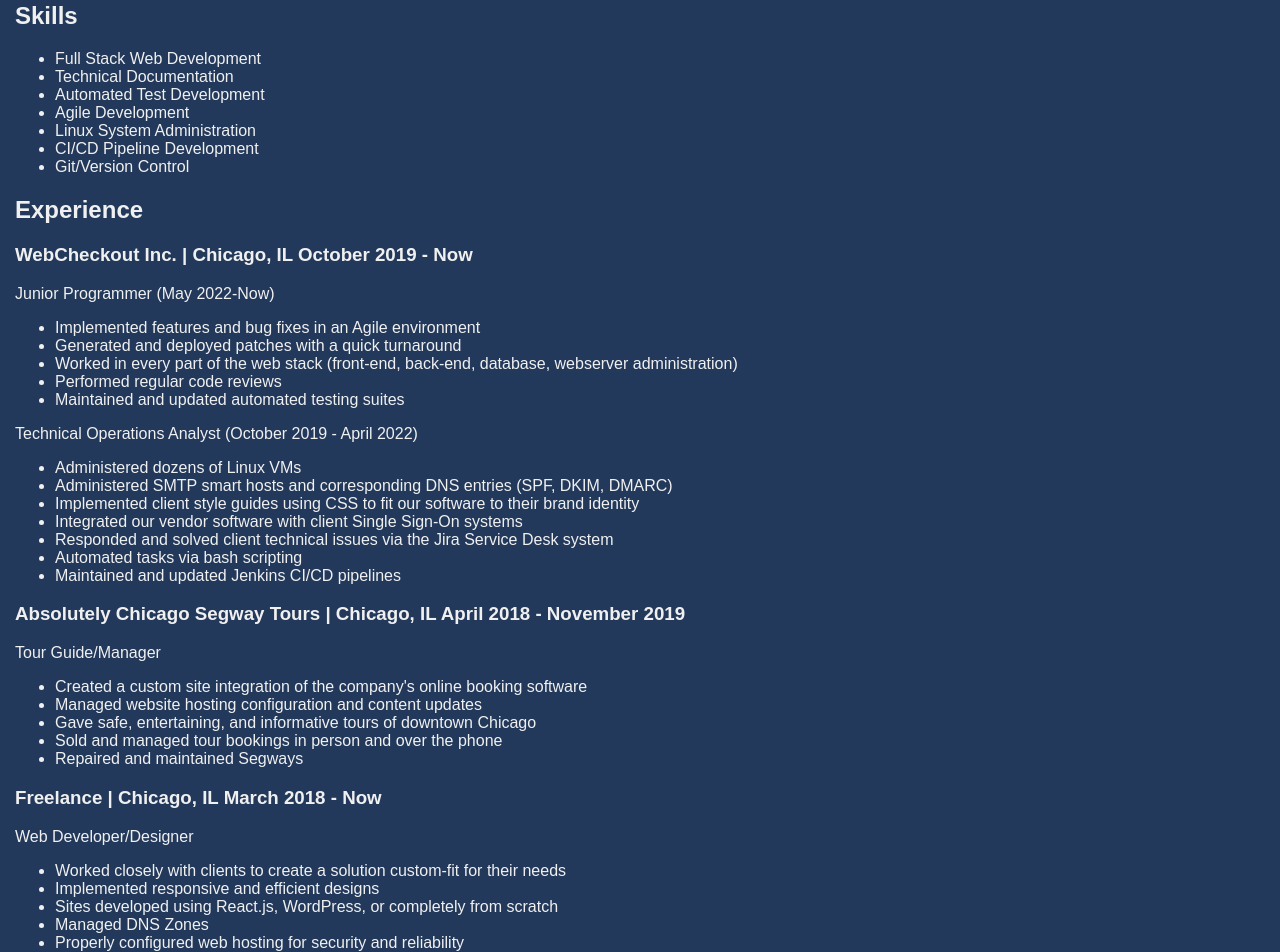
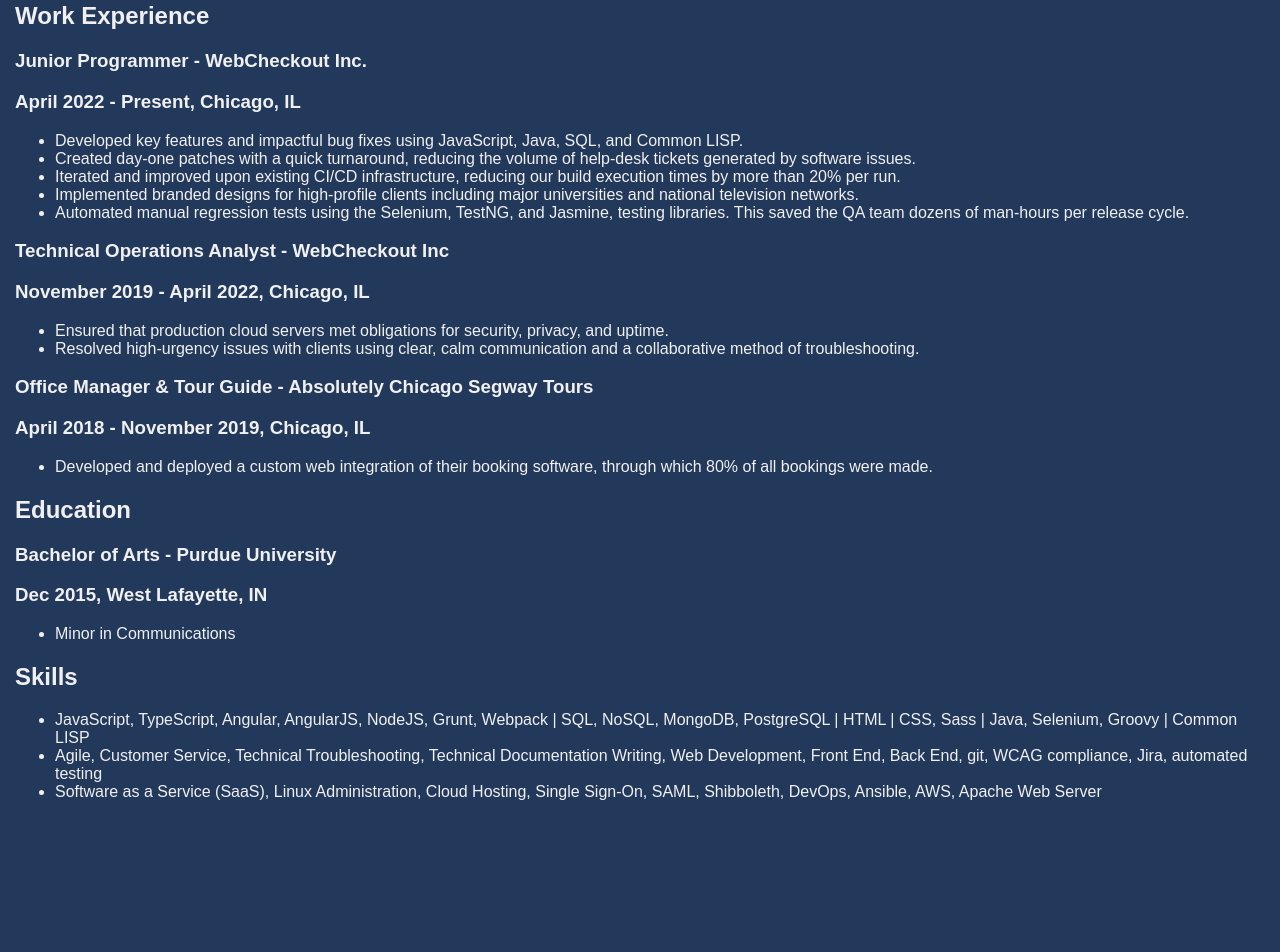
Before and after one commit to FunHaver/personal-site, an Angular app: page /resume in a window 1280 px wide. Shown: the part 140-1092 px from the top of the page. After the commit the page ends 957 px from the top, so only its background shows below. Built offline with nearby package versions, Linux system fonts and the light colour scheme.

Commit message:
Update resume info

```diff
--- a/angular.json
+++ b/angular.json
@@ -26,7 +26,6 @@
             "tsConfig": "tsconfig.app.json",
             "inlineStyleLanguage": "scss",
             "assets": [
-              "src/favicon.ico",
               "src/assets"
             ],
             "styles": [
--- a/src/app/resume/resume.component.html
+++ b/src/app/resume/resume.component.html
@@ -1,67 +1,40 @@
 <div class="page-container">
 <h1>Resume</h1>
-<h2>Skills</h2>
+<h2>Work Experience</h2>
+
+<h3>Junior Programmer - WebCheckout Inc.</h3>
+<h3>April 2022 - Present, Chicago, IL</h3>
 <ul>
-    <li>Full Stack Web Development</li>
-    <li>Technical Documentation</li>
-    <li>Automated Test Development</li>
-    <li>Agile Development</li>
-    <li>Linux System Administration</li>
-    <li>CI/CD Pipeline Development</li>
-    <li>Git/Version Control</li>
+    <li>Developed key features and impactful bug fixes using JavaScript, Java, SQL, and Common LISP.</li>
+    <li>Created day-one patches with a quick turnaround, reducing the volume of help-desk tickets generated by software issues.</li>
+    <li>Iterated and improved upon existing CI/CD infrastructure, reducing our build execution times by more than 20% per run.</li>
+    <li>Implemented branded designs for high-profile clients including major universities and national television networks.</li>
+    <li>Automated manual regression tests using the Selenium, TestNG, and Jasmine, testing libraries. This saved the QA team dozens of man-hours per release cycle.</li>
+</ul>
+<h3>Technical Operations Analyst - WebCheckout Inc</h3>
+<h3>November 2019 - April 2022, Chicago, IL</h3>
+<ul>
+    <li>Ensured that production cloud servers met obligations for security, privacy, and uptime.</li>
+    <li>Resolved high-urgency issues with clients using clear, calm communication and a collaborative method of troubleshooting.</li>
 </ul>
 
-<h2>Experience</h2>
-<h3>WebCheckout Inc. | Chicago, IL <span class="job-date-range">October 2019 - Now</span></h3>
-<p class="job-title">Junior Programmer (May 2022-Now)</p>
+<h3>Office Manager & Tour Guide - Absolutely Chicago Segway Tours</h3>
+<h3>April 2018 - November 2019, Chicago, IL</h3>
 <ul>
-    <li>Implemented features and bug fixes in an Agile environment</li>
-    <li>Generated and deployed patches with a quick turnaround</li>
-    <li>Worked in every part of the web stack (front-end, back-end, database, webserver administration)</li>
-    <li>Performed regular code reviews</li>
-    <li>Maintained and updated automated testing suites</li>
-</ul>
-<p class="job-title">Technical Operations Analyst (October 2019 - April 2022)</p>
-<ul>
-    <li>Administered dozens of Linux VMs</li>
-    <li>Administered SMTP smart hosts and corresponding DNS entries (SPF, DKIM, DMARC)</li>
-    <li>Implemented client style guides using CSS to fit our software to their brand identity </li>
-    <li>Integrated our vendor software with client Single Sign-On systems</li>
-    <li>Responded and solved client technical issues via the Jira Service Desk system</li>
-    <li>Automated tasks via bash scripting</li>
-    <li>Maintained and updated Jenkins CI/CD pipelines</li>
-</ul>
-
-<h3>Absolutely Chicago Segway Tours | Chicago, IL <span class="job-date-range">April 2018 - November 2019</span></h3>
-<p class="job-title">Tour Guide/Manager</p>
-<ul>
-    <li>Created a custom site integration of the company's online booking software</li>
-    <li>Managed website hosting configuration and content updates</li>
-    <li>Gave safe, entertaining, and informative tours of downtown Chicago</li>
-    <li>Sold and managed tour bookings in person and over the phone</li>
-    <li>Repaired and maintained Segways</li>
-</ul>
-
-<h3>Freelance | Chicago, IL <span class="job-date-range">March 2018 - Now</span></h3>
-<p class="job-title">Web Developer/Designer</p>
-<ul>
-    <li>Worked closely with clients to create a solution custom-fit for their needs</li>
-    <li>Implemented responsive and efficient designs</li>
-    <li>Sites developed using React.js, WordPress, or completely from scratch</li>
-    <li>Managed DNS Zones</li>
-    <li>Properly configured web hosting for security and reliability</li>
+    <li>Developed and deployed a custom web integration of their booking software, through which 80% of all bookings were made.</li>
 </ul>
 
 <h2>Education</h2>
-<h3>University of Illinois at Chicago | Chicago, IL</h3>
-<p class="job-title">Non-Degree Seeking Graduate Student <span class="job-date-range">2019</span></p>
-<ul>
-    <li>Computer Science Focus</li>
-</ul>
-
-<h3>Purdue University | West Lafayette, IN</h3>
-<p class="job-title">Bachelor of Arts: Film Interdisciplinary, <span class="job-date-range">Dec 2015</span></p>
+<h3>Bachelor of Arts - Purdue University</h3>
+<h3>Dec 2015, West Lafayette, IN</h3>
 <ul>
     <li>Minor in Communications</li>
 </ul>
+
+<h2>Skills</h2>
+<ul>
+    <li>JavaScript, TypeScript, Angular, AngularJS, NodeJS, Grunt, Webpack | SQL, NoSQL, MongoDB, PostgreSQL | HTML | CSS, Sass | Java, Selenium, Groovy | Common LISP</li>
+    <li>Agile, Customer Service, Technical Troubleshooting, Technical Documentation Writing, Web Development, Front End, Back End, git, WCAG compliance, Jira, automated testing</li>
+    <li>Software as a Service (SaaS), Linux Administration, Cloud Hosting, Single Sign-On, SAML, Shibboleth, DevOps, Ansible, AWS, Apache Web Server</li>
+</ul>
 </div>
```
